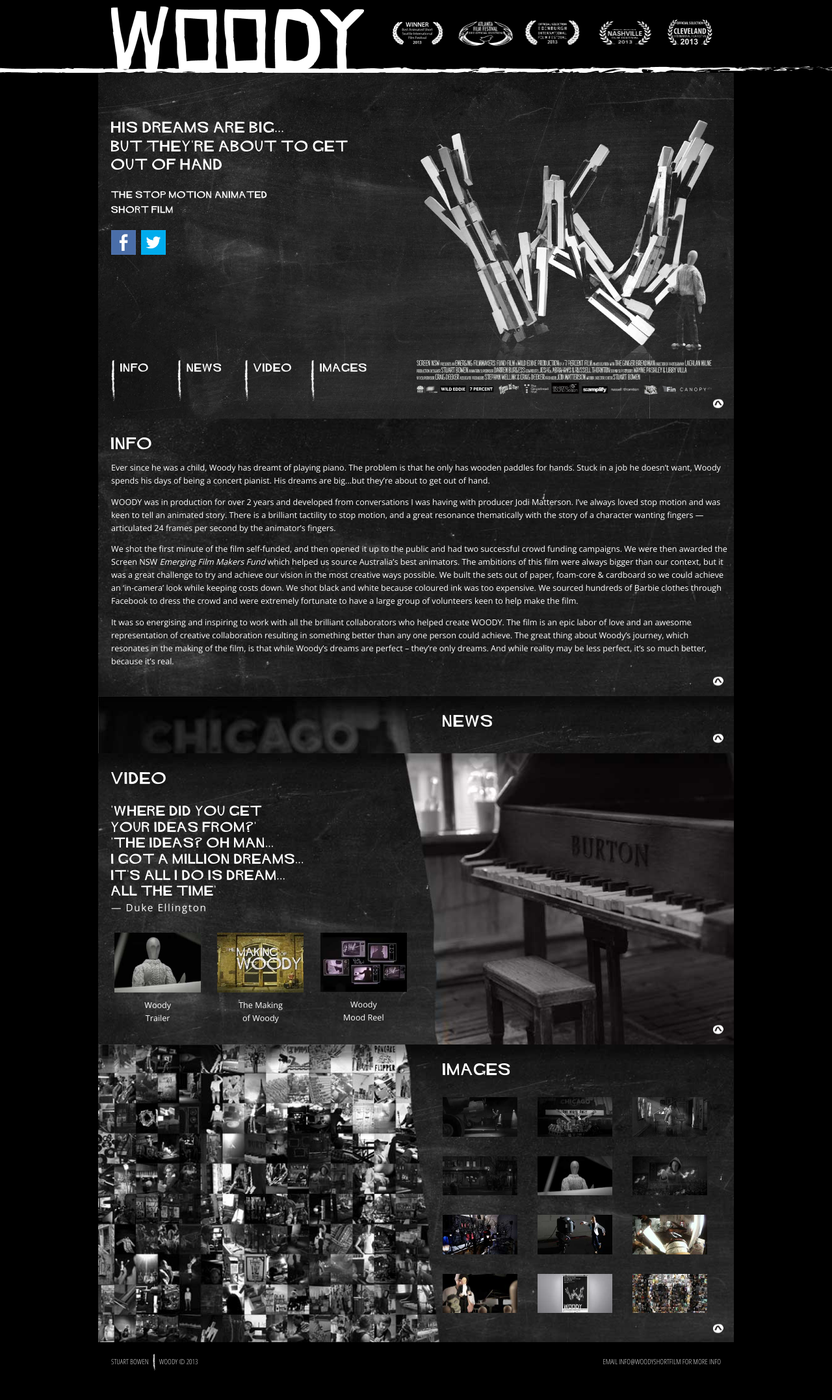
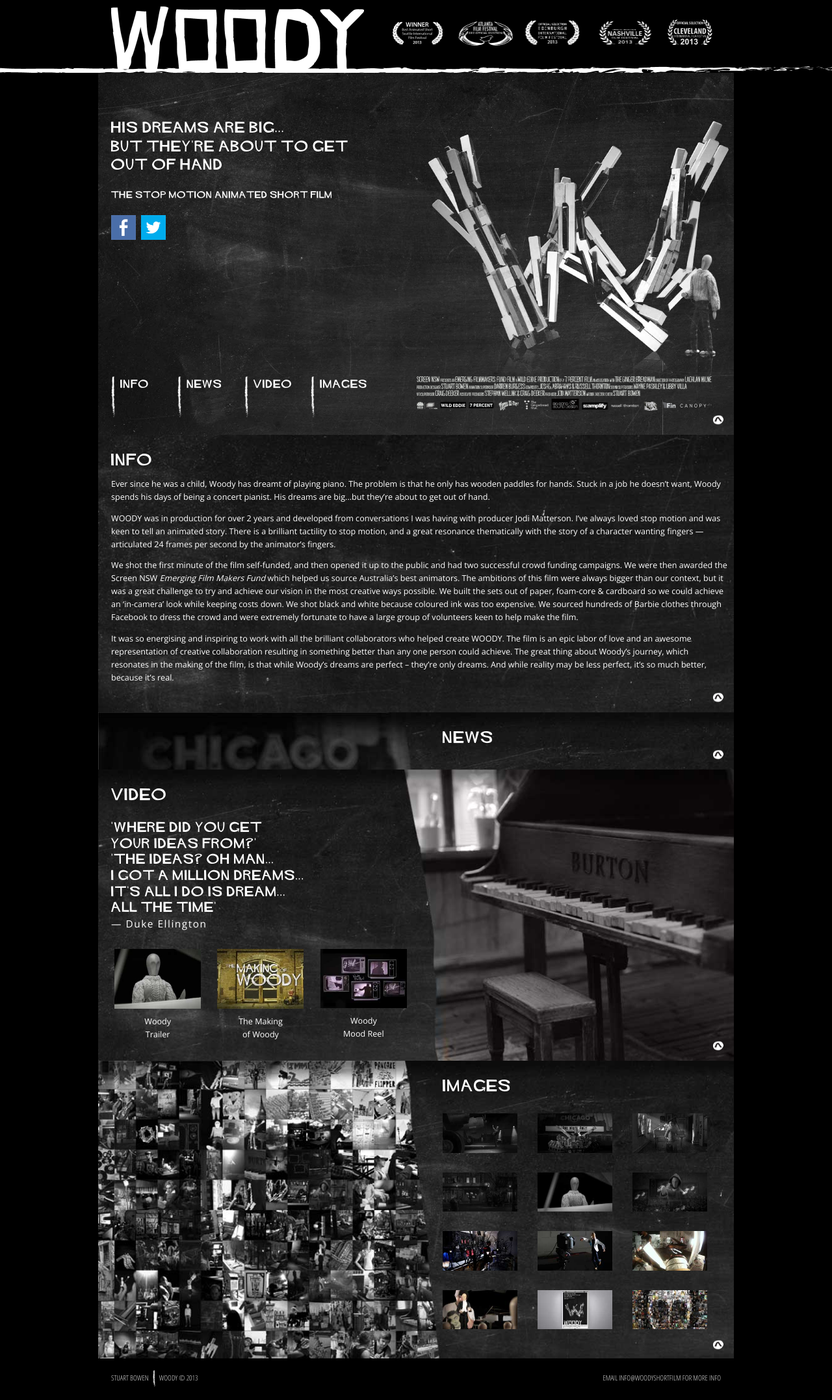
Before and after one commit to woodyshortfilm/woodyshortfilm.github.io, a Jekyll site: the page built from index.html, in a window 1280 px wide. Shown: the whole page at 65% size. Built offline with Jekyll 4.4.1, drawn with Linux system fonts in a browser that asks for light colours; nearby versions of some CDN libraries; comment, search, counter and statistics services are not loaded; before the commit the page ends 2129 px from its top, so only the background shows below that.

Commit message:
Made intro responsive.

```diff
--- a/css/main.css
+++ b/css/main.css
@@ -59,11 +59,23 @@
   display: inline-block;
   padding: 10px 20px 0px 20px;
 }
+@media all and (max-width: 500px) {
+  header #masthead #title {
+    padding-left: 0px;
+    padding-right: 0px;
+  }
+}
 
 header #masthead #awards {
   margin-left: 20px;
   margin-bottom: 10px;
   display: inline-block;
+}
+@media all and (max-width: 500px) {
+  header #masthead #awards {
+    margin-left: 0px;
+    margin-top: 10px;
+  }
 }
 
 header #masthead-separator {
@@ -84,6 +96,12 @@
   line-height: 1.7em;
   letter-spacing: .1em;
 }
+@media all and (max-width: 500px) {
+  #intro .title {
+    margin-top: 0px;
+  }
+}
+
 
 #intro .sub-title {
   margin-top: 20px;
@@ -104,8 +122,13 @@
 }
 
 #nav-and-credits {
-  margin-top: 152px;
+  margin-top: 200px;
   margin-bottom: 10px;
+}
+@media all and (max-width: 500px) {
+  #nav-and-credits {
+    margin-top: 20px;
+  }
 }
 
 #nav {
@@ -128,6 +151,13 @@
   background-image: url('/img/nav-chalk-mark.png');
   background-size: 6px auto;
   background-repeat: no-repeat;
+}
+@media all and (max-width: 500px) {
+  #nav li {
+    background: none;
+    padding-left: 0px;
+    height: 30px;
+  }
 }
 
 #credits img { margin-left: -14px; }
--- a/index.html
+++ b/index.html
@@ -22,8 +22,7 @@
       OUT OF HAND
     </div>
     <div class="sub-title">
-      THE STOP MOTION ANIMATED<br/>
-      SHORT FILM
+      THE STOP MOTION ANIMATED SHORT FILM
     </div>
     <div class="social">
       <a href="https://www.facebook.com/pages/Woody-Short-Film/147284742082289" target="_blank"><img src="/img/facebook.png" width="38" height="38"/></a>
@@ -38,7 +37,7 @@
           <li><a href="#images">IMAGES</a></li>
         </ul>
       </div>
-      <div id="credits" class="unit half pull-right">
+      <div id="credits" class="unit half pull-right hide-on-mobiles">
         <img src="/img/credits.png" width="454" height="53"/>
       </div>
     </div>
```
